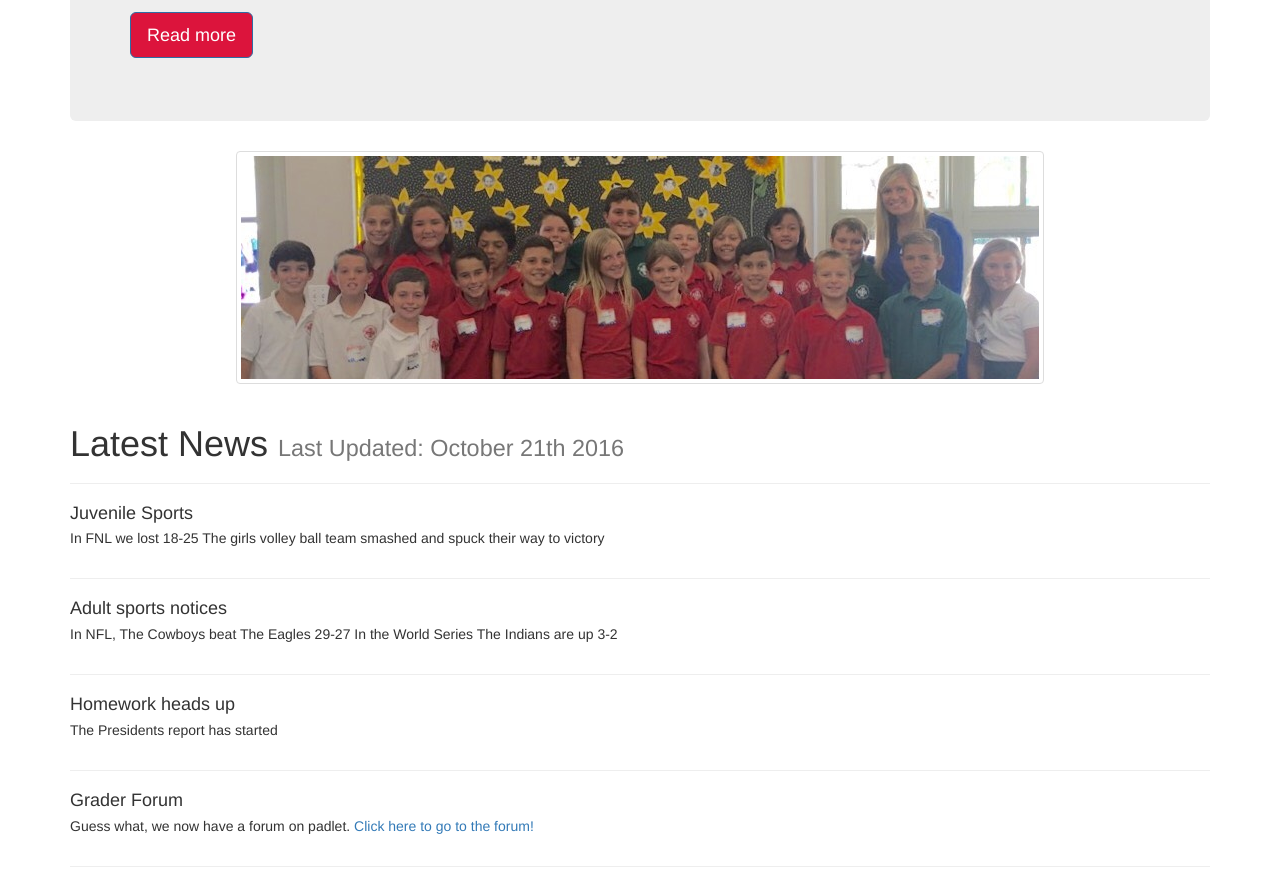
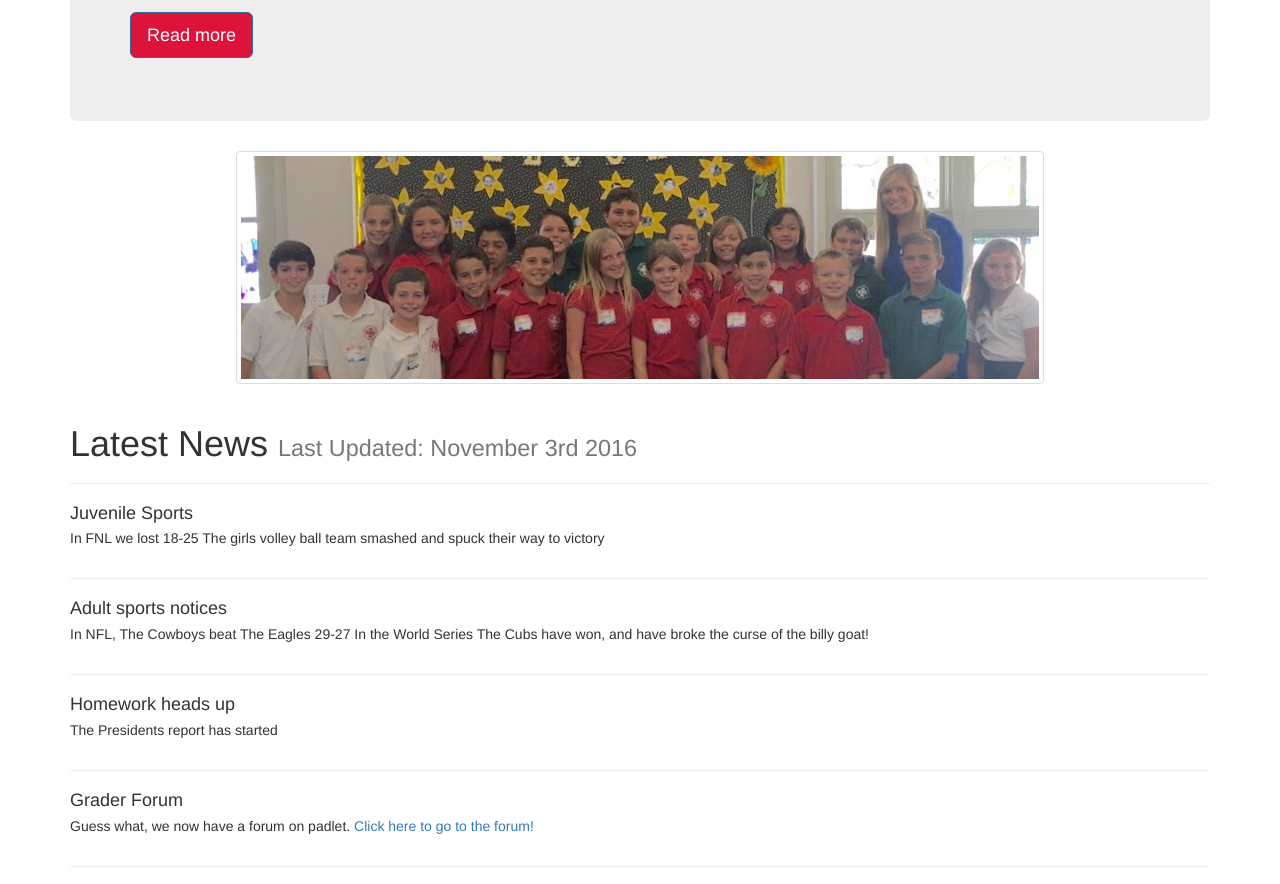
Before and after one commit to bicyclekick5/bicyclekick5.github.io, a plain HTML site: page index.html in a window 1280 px wide. Shown: the part 191-1075 px from the top of the page. Drawn offline with nearby package versions, Linux system fonts and the light colour scheme.

Commit message:
Cubs win

```diff
--- a/index.html
+++ b/index.html
@@ -17,7 +17,7 @@
       </div>
       <img class="img-thumbnail center-block" src="classroom.png">
       <div class="page-header" id="content">
-        <h1>Latest News <small>Last Updated: October 21th 2016</small></h1>
+        <h1>Latest News <small>Last Updated: November 3rd 2016</small></h1>
       </div>
       <!-- start of news entry -->
       <div class="media">
@@ -38,7 +38,7 @@
           <h4 class="media-heading">Adult sports notices</h4>
           <p>
             In NFL, The Cowboys beat The Eagles 29-27
-            In the World Series The Indians are up 3-2
+            In the World Series The Cubs have won, and have broke the curse of the billy goat!
 
         </div>
       </div>
```
